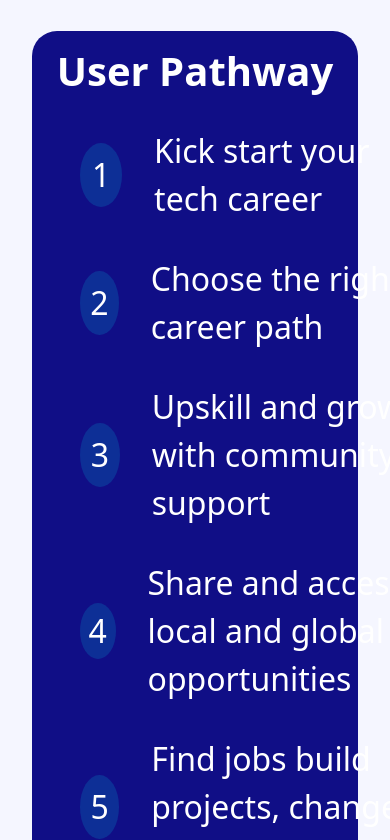
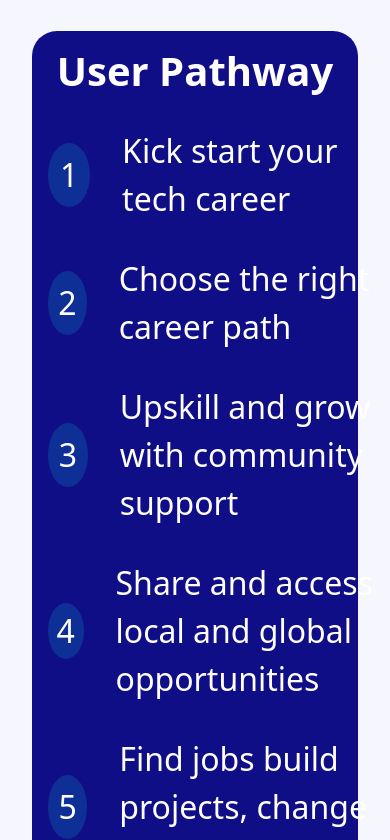
Before and after one commit to dangolden153/Techo, a React (Create React App) app: page / in a window 390 px wide. Shown: the part 2180-3020 px from the top of the page. Built offline with nearby package versions, Linux system fonts and the light colour scheme.

Commit message:
changes to login pager

```diff
--- a/src/pages/LandingPage/landingstyles.css
+++ b/src/pages/LandingPage/landingstyles.css
@@ -472,6 +472,7 @@ list-style: none;
     }
     .pathway-list{
         grid-template-columns: 1fr;
+        padding: 0;
     }
     .sectionSix-a{
         grid-template-columns: 1fr ;
@@ -493,4 +494,7 @@ list-style: none;
     .footer-list{
         padding: 0;
     }
+    .sectionSix{
+        padding: 1rem;
+    }
 }
```
